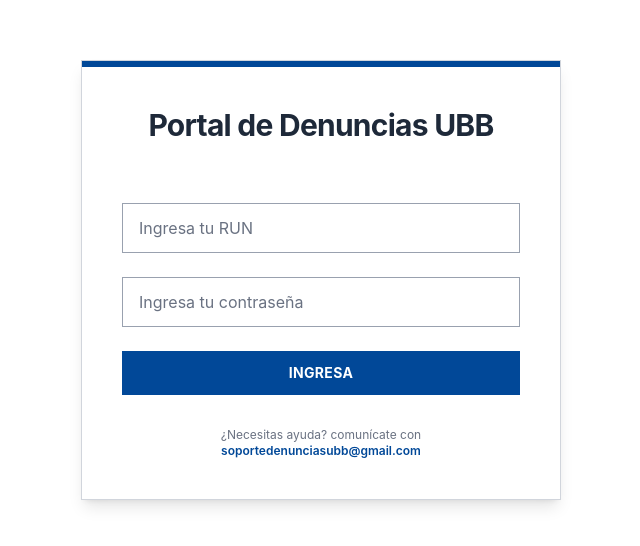
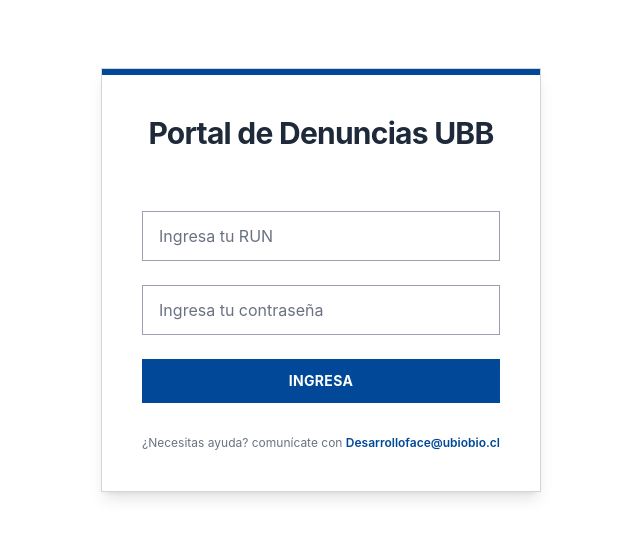
Before and after one commit to EstebanBra/Tesis-Sumarios, a React (Vite) app in the folder frontend/: page /login in a window 1280 px wide. Shown: the part 120-666 px from the top of the page, without its empty margins (319-959 px from the left). Built offline with nearby package versions, Linux system fonts and the light colour scheme; no server answers.

Commit message:
actualizacion correo

```diff
--- a/frontend/src/pages/Login/Login.tsx
+++ b/frontend/src/pages/Login/Login.tsx
@@ -86,10 +86,10 @@
                         <p className="text-xs text-gray-500 mt-6 text-center">
                             ¿Necesitas ayuda? comunícate con{' '}
                             <a
-                                href="mailto:soportedenunciasubb@gmail.com"
+                                href="mailto:Desarrolloface@ubiobio.cl"
                                 className="text-ubb-blue hover:underline font-semibold transition-colors"
                             >
-                                soportedenunciasubb@gmail.com
+                                Desarrolloface@ubiobio.cl
                             </a>
                         </p>
                     </div>
```
